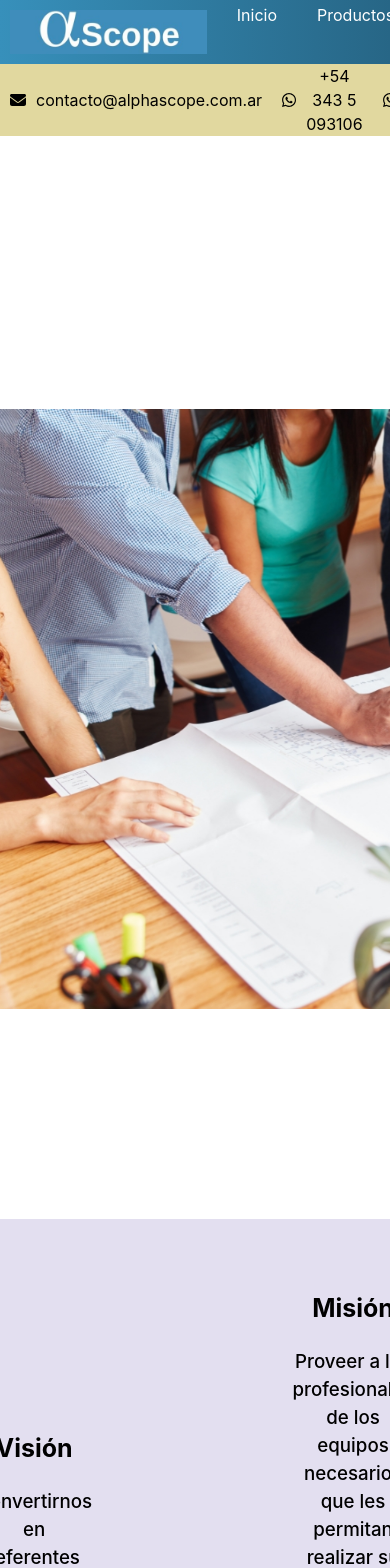
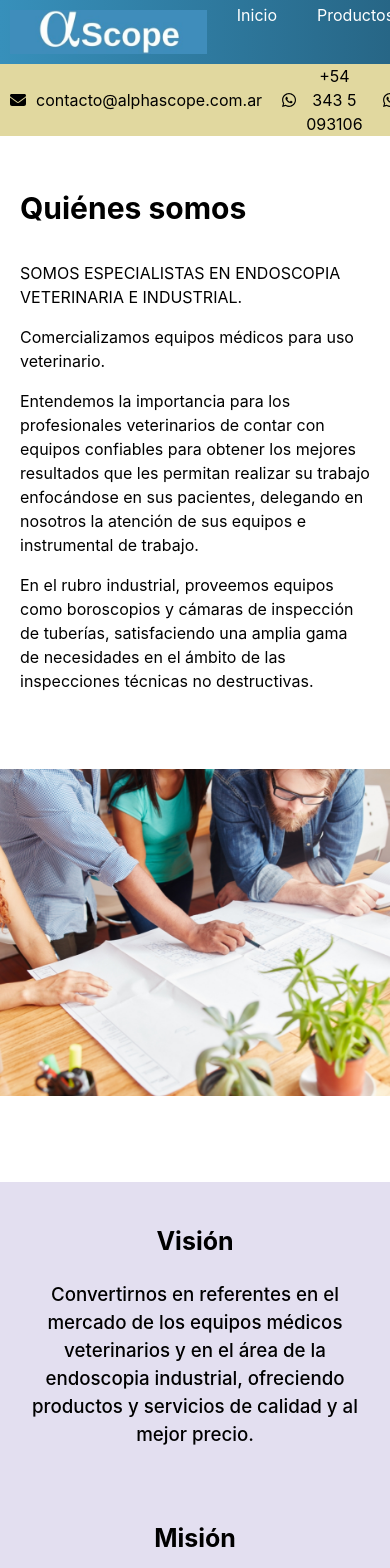
Before and after one commit to jimefle/alpha-web, a React (Vite) app in the folder alpha-web/: page /about-us in a window 390 px wide. Shown: the top 1568 px of the page. Built offline with nearby package versions, Linux system fonts and the light colour scheme.

Commit message:
service page + algo de responsive

```diff
--- /dev/null
+++ b/alpha-web/src/components/Article.jsx
@@ -0,0 +1,21 @@
+/* eslint-disable react/prop-types */
+import '../styles/Article.css'
+const  Article = ({ title, text, image }) => {
+    const texts = text.split('.').filter(p => p.trim().length > 0);
+
+    return(
+        <div className="article-section">
+            <section className="article-info">
+                <h1>{title}</h1>
+                {texts.map((para, index) => (
+                    <p key={index} className='text-article'>{para.trim()}.</p>
+                ))}
+            </section>
+            <section className="article-image">
+                <img src={image} alt="Image" className="imagen-article"/>
+            </section>
+        </div>
+    )
+}
+
+export default Article;
--- a/alpha-web/src/pages/AboutUs.jsx
+++ b/alpha-web/src/pages/AboutUs.jsx
@@ -1,23 +1,13 @@
 import '../styles/AboutUs.css'
+import Article from '../components/Article'
+
 const AboutUs = () => {
     return(
         <section className='aboutus-page'>
-            <section className='aboutus-section'>
-                <section className='about-info'>
-                    <h1>ALPHASCOPE</h1>
-                    <p className='text-about'>SOMOS ESPECIALISTAS EN ENDOSCOPIA VETERINARIA E INDUSTRIAL.</p>
-                    <p className='text-about'>Comercializamos equipos médicos para uso veterinario. Entendemos la importancia para los profesionales veterinarios de contar
-                        con equipos confiables para obtener los mejores resultados que les permitan realizar su trabajo enfocándose en sus pacientes,
-                        delegando en nosotros la atención de sus equipos e instrumental de trabajo.
-                        En el rubro industrial, proveemos equipos como boroscopios y cámaras de inspección de tuberías, satisfaciendo una amplia gama
-                        de necesidades en el ámbito de las inspecciones técnicas no destructivas.
-                    </p>
-                    <p className='text-about'>Nuestros proveedores son fabricantes lo que nos permite ofrecer mejores precios. </p>
-                </section>
-                <section className='about-img'>
-                    <img src="./src/image/aboutus.jpeg" alt="Imagen Plano" className='imagen-plano'/>
-                </section>
-            </section>
+            <Article title="Quiénes somos"
+                text={"SOMOS ESPECIALISTAS EN ENDOSCOPIA VETERINARIA E INDUSTRIAL.Comercializamos equipos médicos para uso veterinario. Entendemos la importancia para los profesionales veterinarios de contar con equipos confiables para obtener los mejores resultados que les permitan realizar su trabajo enfocándose en sus pacientes, delegando en nosotros la atención de sus equipos e instrumental de trabajo. En el rubro industrial, proveemos equipos como boroscopios y cámaras de inspección de tuberías, satisfaciendo una amplia gama de necesidades en el ámbito de las inspecciones técnicas no destructivas."}
+                image="./src/image/aboutus.jpeg"
+            />
             <section className="mv-section">
                 <section className='mv-card'>
                     <h2>Visión</h2>
--- a/alpha-web/src/pages/Services.jsx
+++ b/alpha-web/src/pages/Services.jsx
@@ -1,6 +1,11 @@
+import Article from '../components/Article'
 const Services = () => {
     return(
-        <h1>hola</h1>
+        <div>
+            <Article title={"A esto nos dedicamos"}
+                    text={"Contamos con un departamento técnico para responder sus consultas ya sea al momento de decidir la compra como durante el periodo post-venta. Contamos con profesionales con experiencia en la reparación de equipos médicos lo que nos permite ofrecer un servicio técnico completo, que incluye asistencia técnica inmediata, reparación del equipo y provisión de repuestos de todos los equipos que vendemos."}
+                    image={"./src/image/service.jpg"}/>
+        </div>
     )
 }
 
--- a/alpha-web/src/styles/AboutUs.css
+++ b/alpha-web/src/styles/AboutUs.css
@@ -9,26 +9,6 @@
     gap: 30px;
 }
 
-.aboutus-section{
-    display: flex;
-    flex-direction: row;
-    justify-content: center;
-    align-items: center;
-    gap: 30px;
-}
-.about-info{
-    text-align: start;
-    padding: 80px;
-    padding-left: 200px;
-}
-.text-about{
-    padding: 0px;
-}
-.imagen-plano{
-    margin-top: 100px;
-    margin-right: 200px;
-    height: 600px;
-}
 .mv-section{
     width: 100%;
     display: flex;
@@ -48,3 +28,46 @@
 .mv-card h3{
     font-weight: 450;
 }
+
+/* Media query for medium screens */
+@media (max-width: 1024px) {
+    .mv-section {
+      padding: 40px;
+      padding-left: 150px;
+      padding-right: 150px;
+      gap: 150px;
+    }
+
+    .mv-card {
+      width: 30em;
+    }
+  }
+
+  /* Media query for small screens */
+    @media (max-width: 768px) {
+    .mv-section {
+      flex-direction: column;
+      padding: 30px;
+      padding-left: 40px;
+      padding-right: 40px;
+      gap: 30px;
+    }
+
+    .mv-card {
+      width: 100%;
+    }
+  }
+
+  /* Media query for extra small screens */
+  @media (max-width: 480px) {
+    .mv-section {
+      padding: 20px;
+      padding-left: 20px;
+      padding-right: 20px;
+      gap: 20px;
+    }
+
+    .mv-card {
+      width: 100%;
+    }
+  }
--- /dev/null
+++ b/alpha-web/src/styles/Article.css
@@ -0,0 +1,98 @@
+.article-section{
+    color: black;
+    display: flex;
+    flex-direction: row;
+    justify-content: center;
+    align-items: center;
+    gap: 30px;
+    margin-bottom: 50px;
+}
+.article-info{
+    text-align: start;
+    padding: 80px;
+    padding-left: 200px;
+}
+.text-article{
+    padding: 0px;
+}
+.imagen-article{
+    margin-top: 70px;
+    margin-right: 200px;
+    height: 600px;
+}
+
+@media (max-width: 1500px) {
+    .article-section {
+        flex-direction: column;
+        align-items: center;
+      }
+
+      .article-info {
+        padding: 20px;
+        padding-left: 20px;
+        padding-right: 20px;
+      }
+
+      .imagen-article {
+        margin-top: 20px;
+        margin-right: 0;
+        height: auto;
+        width: 100%;
+        max-width: 600px;
+      }
+}
+/* Media query for medium screens */
+@media (max-width: 1024px) {
+    .article-info {
+      padding: 60px;
+      padding-left: 150px;
+      padding-right: 150px;
+    }
+
+    .imagen-article {
+      margin-top: 50px;
+      margin-right: 150px;
+      height: auto;
+      width: 100%;
+      max-width: 600px;
+    }
+  }
+
+  /* Media query for small screens */
+  @media (max-width: 768px) {
+    .article-section {
+      flex-direction: column;
+      align-items: center;
+    }
+
+    .article-info {
+      padding: 40px;
+      padding-left: 40px;
+      padding-right: 40px;
+    }
+
+    .imagen-article {
+      margin-top: 20px;
+      margin-right: 0;
+      height: auto;
+      width: 100%;
+      max-width: 600px;
+    }
+  }
+
+  /* Media query for extra small screens */
+  @media (max-width: 480px) {
+    .article-info {
+      padding: 20px;
+      padding-left: 20px;
+      padding-right: 20px;
+    }
+
+    .imagen-article {
+      margin-top: 10px;
+      margin-right: 0;
+      height: auto;
+      width: 100%;
+      max-width: 400px;
+    }
+  }
--- a/alpha-web/src/styles/Carousel.css
+++ b/alpha-web/src/styles/Carousel.css
@@ -1,4 +1,3 @@
-
 .carousel .slide img {
   width: 100%;
   height: auto;
@@ -21,3 +20,24 @@
   background: linear-gradient(to bottom, rgba(0, 0, 0, 0.5), rgba(0, 0, 0, 0));
   z-index: 1;
 }
+
+/* Media query for medium screens */
+@media (max-width: 1024px) {
+  .carousel .carousel-image {
+    height: 650px;
+  }
+}
+
+/* Media query for small screens */
+@media (max-width: 768px) {
+  .carousel .carousel-image {
+    height: 450px;
+  }
+}
+
+/* Media query for extra small screens */
+@media (max-width: 480px) {
+  .carousel .carousel-image {
+    height: 300px;
+  }
+}
--- a/alpha-web/src/styles/Hero.css
+++ b/alpha-web/src/styles/Hero.css
@@ -21,7 +21,49 @@ p{
     padding-left: 300px;
     padding-right: 300px;
 }
+/* Media query for medium medium screens */
+@media (max-width: 1475px) {
+  .main-section{
+    padding: 30px;
+  }
+  p{
+    padding-left: 70px;
+    padding-right: 70px;
+  }
+}
 
+/* Media query for medium screens */
+@media (max-width: 1024px) {
+  .main-section{
+    padding: 30px;
+  }
+  p{
+    padding-left: 100px;
+    padding-right: 100px;
+  }
+}
+
+/* Media query for small screens */
+@media (max-width: 768px) {
+  .main-section{
+    padding: 20px;
+  }
+  p{
+    padding-left: 50px;
+    padding-right: 50px;
+  }
+}
+
+/* Media query for extra small screens */
+@media (max-width: 480px) {
+  .main-section{
+    padding: 10px;
+  }
+  p{
+    padding-left: 10px;
+    padding-right: 10px;
+  }
+}
 .card-section{
     display: flex;
     background-color: white;
```
Also changed, not shown: alpha-web/src/image/service.jpg (added). Lines whose indentation alone changed are shown as unchanged.
